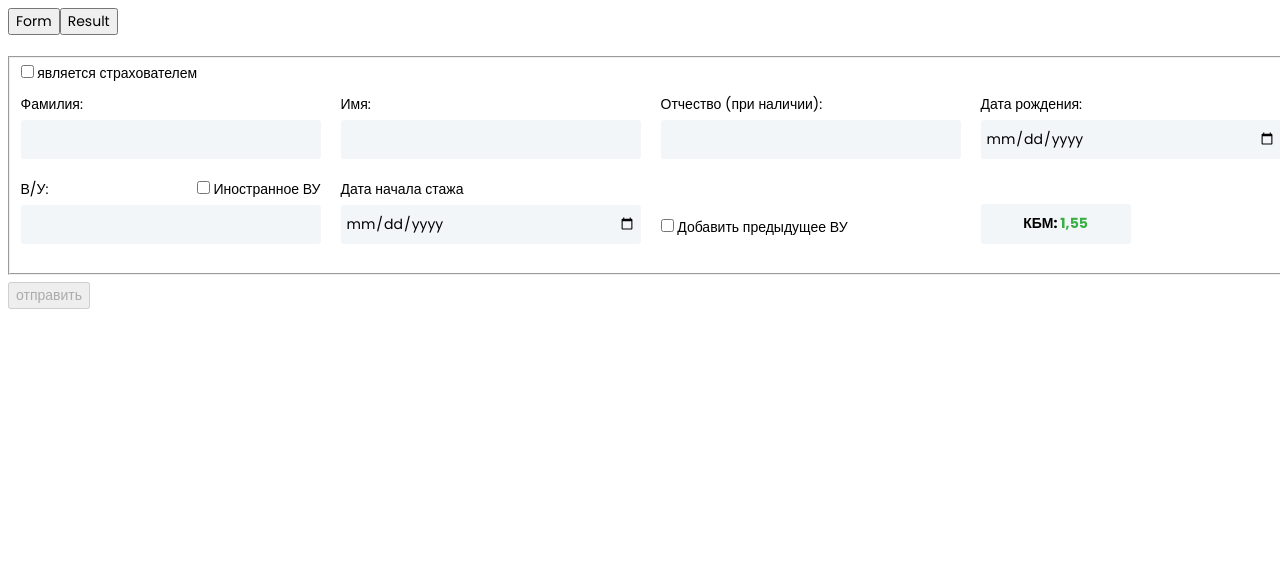
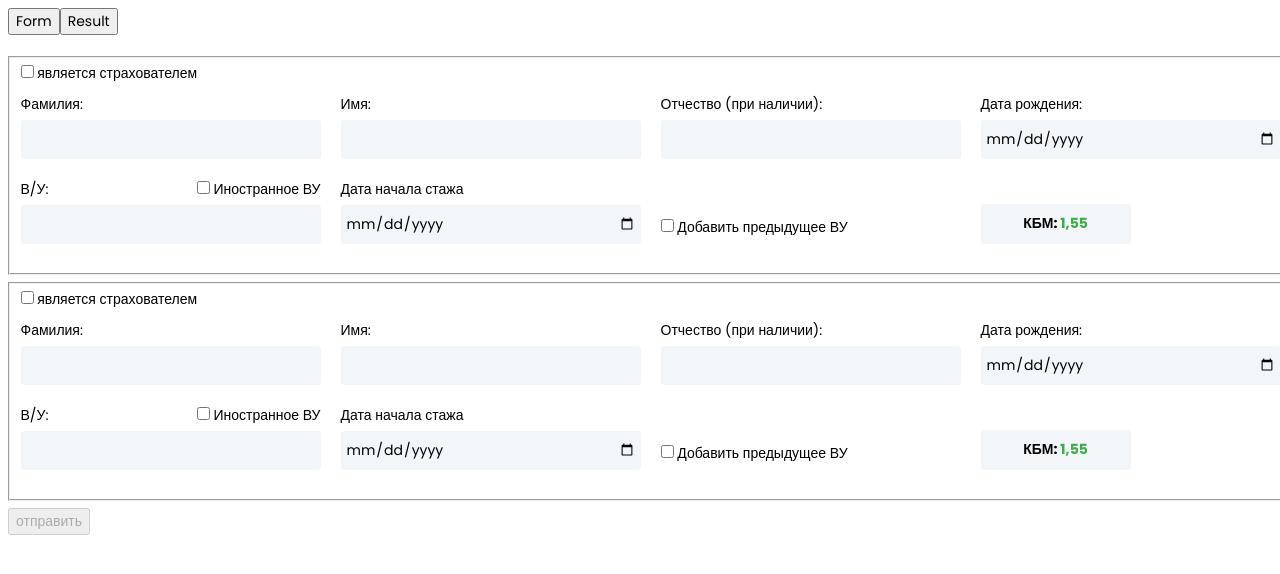
Before and after one commit to EtoMart/Dcl-test, an Angular app: page /form in a window 1280 px wide. Shown: the top 574 px of the page. Built offline with nearby package versions, Linux system fonts and the light colour scheme.

Commit message:
some changes

```diff
--- a/src/app/main/modules/driver-module/component/driver-component.component.ts
+++ b/src/app/main/modules/driver-module/component/driver-component.component.ts
@@ -1,4 +1,4 @@
-import { Component, OnInit } from '@angular/core';
+import { Component, OnDestroy, OnInit } from '@angular/core';
 import { FormBuilder, FormGroup, Validators } from '@angular/forms';
 import { FormService } from '../../../services/form.service';
 
@@ -7,7 +7,7 @@ import { FormService } from '../../../services/form.service';
   templateUrl: './driver-component.component.html',
   styleUrls: ['./driver-component.component.scss']
 })
-export class DriverComponent implements OnInit {
+export class DriverComponent implements OnInit, OnDestroy {
   public parentForm = this.formBuilder.group({
     lastName: ['', [Validators.required]],
     firstName: ['', [Validators.required]],
@@ -46,5 +46,9 @@ export class DriverComponent implements OnInit {
 
   ngOnInit(): void {
     this.getInitForm();
+    console.log(this.parentForm);
+  }
+  ngOnDestroy(): void {
+    console.log(this.parentForm);
   }
 }
--- a/src/app/main/modules/form/component/form.component.html
+++ b/src/app/main/modules/form/component/form.component.html
@@ -1,4 +1,6 @@
 <div class="container">
   <app-driver-component></app-driver-component>
+  <app-driver-component></app-driver-component>
+
   <button (click)="submit()" [disabled]="this.driverComponent?.parentForm.invalid" type="submit">отправить</button>
 </div>
--- a/src/app/main/modules/form/component/form.component.ts
+++ b/src/app/main/modules/form/component/form.component.ts
@@ -19,6 +19,7 @@ export class FormComponent implements OnInit {
   public submit(): void {
     this.formService.changeForm(this.driverComponent?.parentForm);
     this.router.navigate(['/result']);
+    console.log(this.driverComponent?.parentForm);
 
   }
 
```
